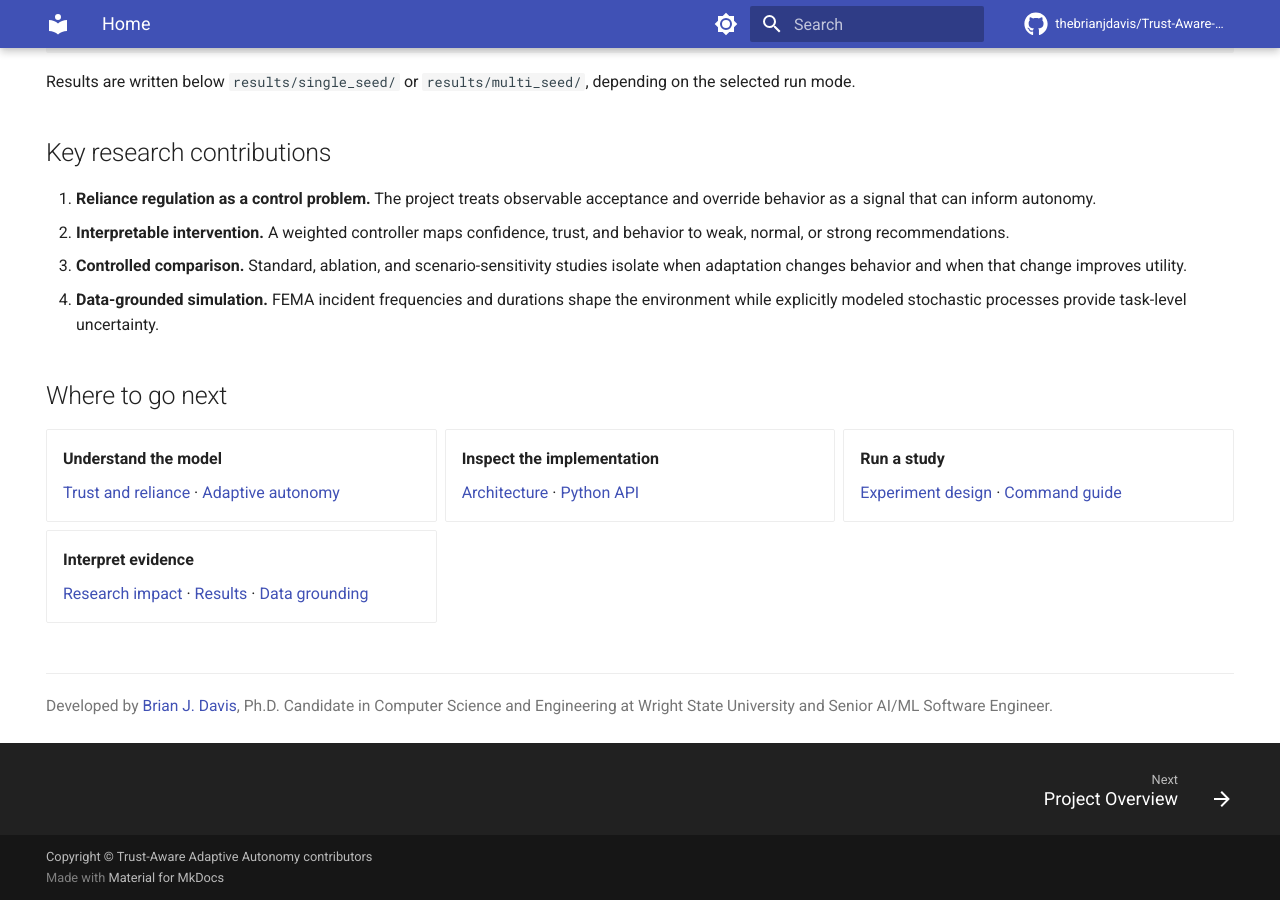
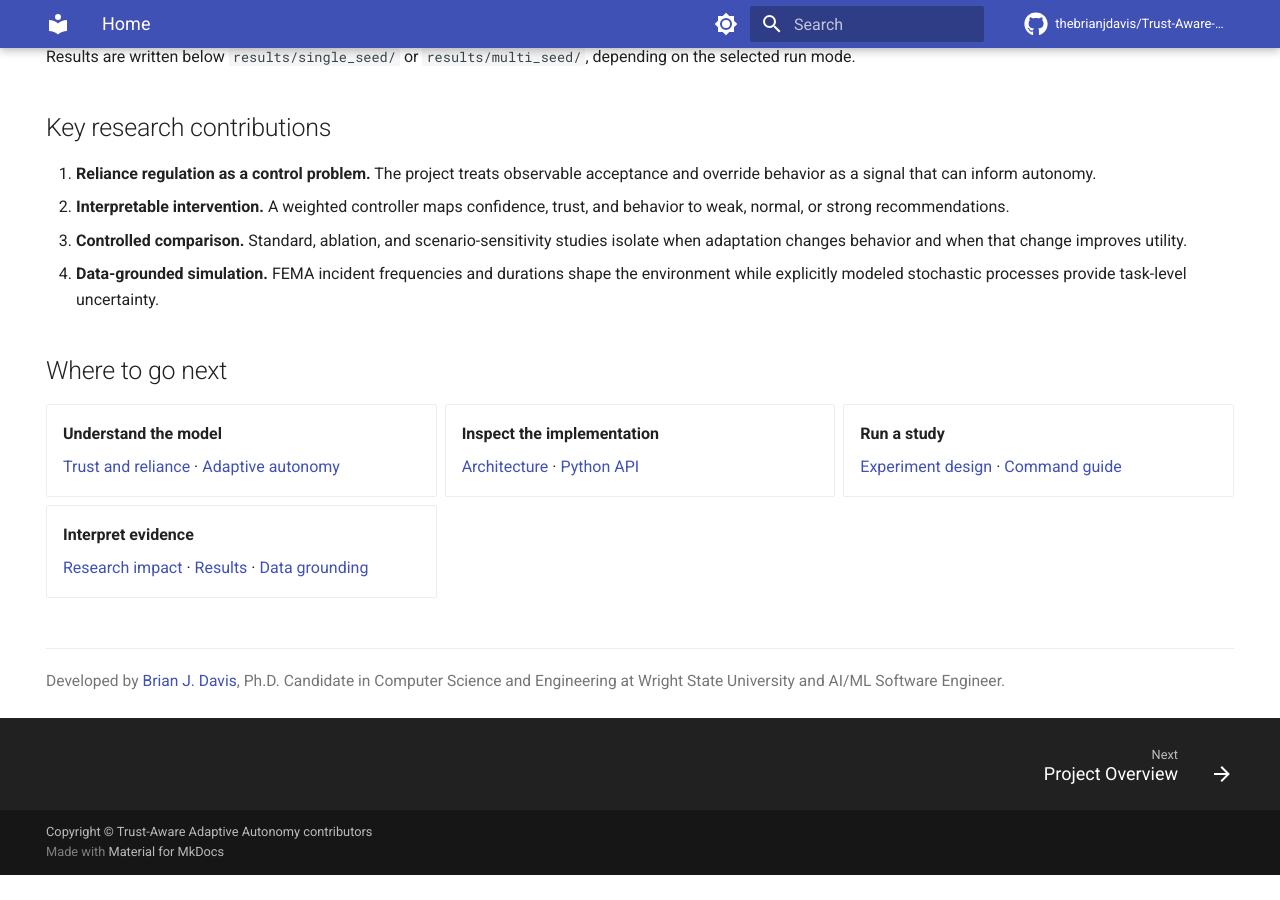
Before and after one commit to thebrianjdavis/Trust-Aware-Adaptive-Autonomy, an MkDocs documentation site: the page built from docs/index.md, in a window 1280 px wide and 900 px high, scrolled down 1124 px. Built offline with MkDocs 1.6.1 and Material for MkDocs 9.7.7, drawn with Linux system fonts in a browser that asks for light colours; comment, search, counter and statistics services are not loaded; after the commit the page ends 1999 px from its top, so only the background shows below that; some of the changed text lies outside the part shown.

Commit message:
Fix documentation page formatting

```diff
--- a/docs/index.md
+++ b/docs/index.md
@@ -121,5 +121,5 @@ depending on the selected run mode.
 
 <p class="project-attribution" markdown>
 Developed by [Brian J. Davis](about.md), Ph.D. Candidate in Computer Science and
-Engineering at Wright State University and Senior AI/ML Software Engineer.
+Engineering at Wright State University and AI/ML Software Engineer.
 </p>
--- a/mkdocs.yml
+++ b/mkdocs.yml
@@ -103,6 +103,9 @@ markdown_extensions:
   - pymdownx.arithmatex:
       generic: true
   - pymdownx.details
+  - pymdownx.emoji:
+      emoji_index: !!python/name:material.extensions.emoji.twemoji
+      emoji_generator: !!python/name:material.extensions.emoji.to_svg
   - pymdownx.highlight:
       anchor_linenums: true
       line_spans: __span
```
Also changed, not shown: docs/about.md (+1 -1 lines).
